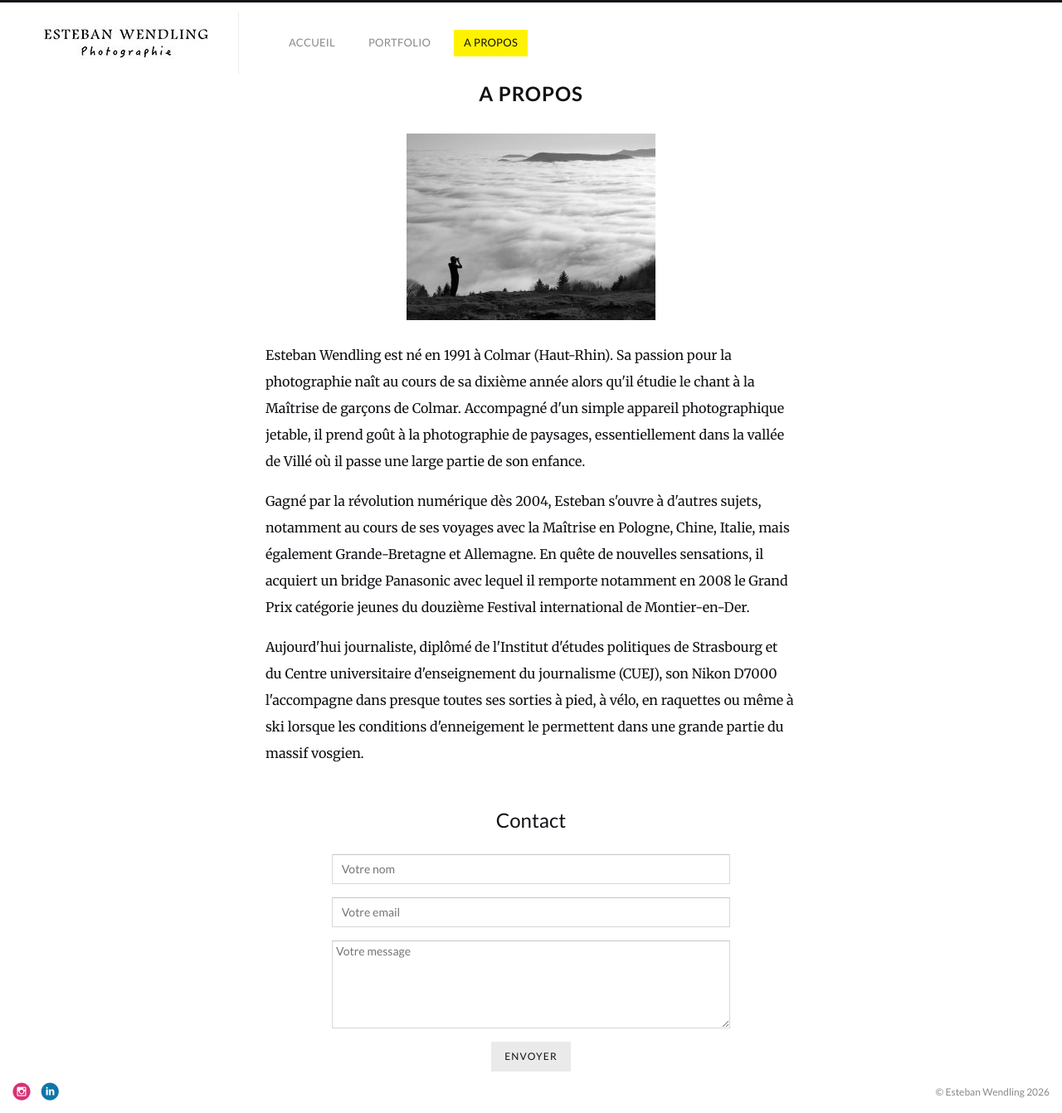
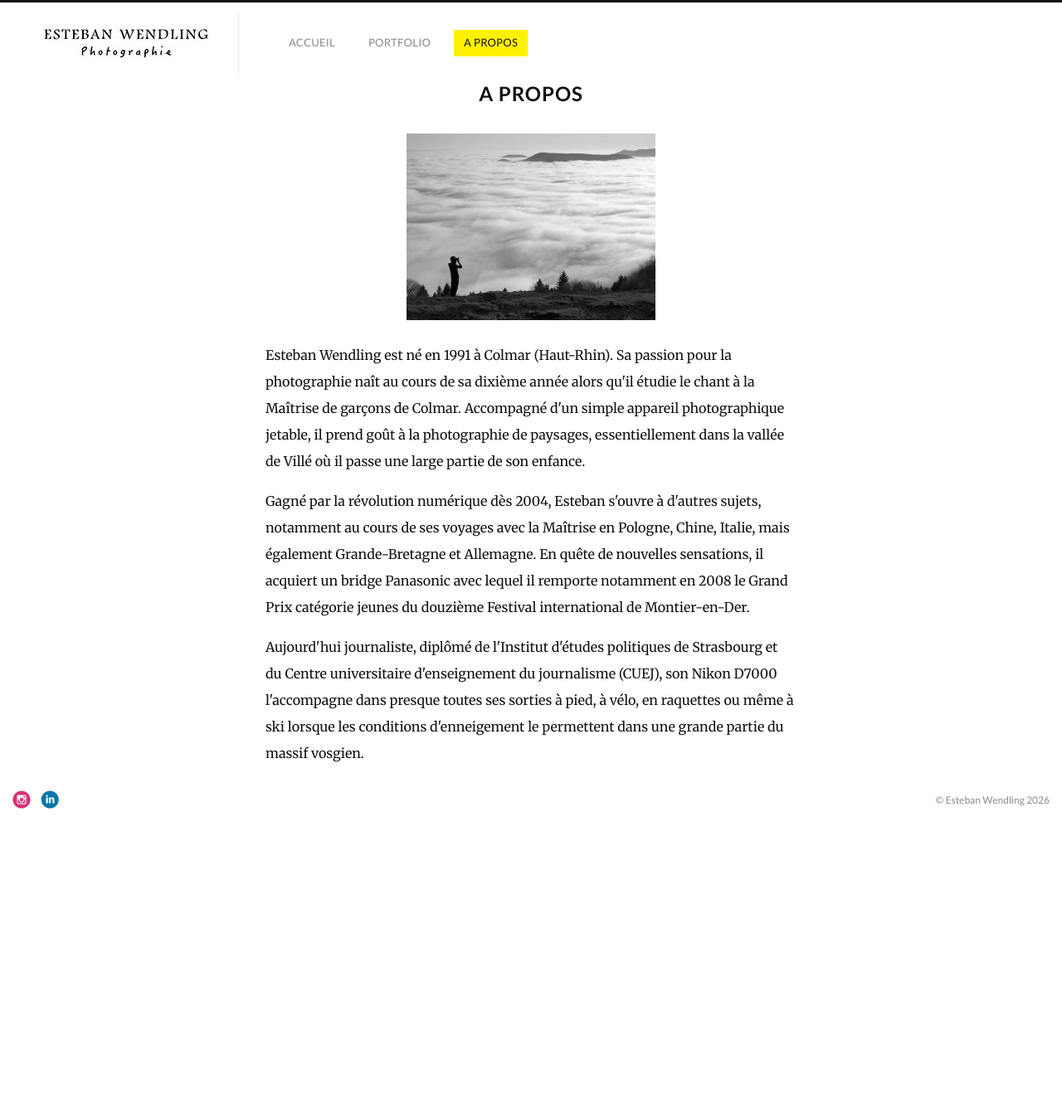
Before and after one commit to marionLa/estebanwendling-photo, a Jekyll site: the page built from a-propos/index.html, in a window 1280 px wide. Shown: the whole page at 83% size. Built offline with Jekyll 4.4.1, drawn with Linux system fonts in a browser that asks for light colours; nearby versions of some CDN libraries; some web fonts are replaced; library files that are not in the unit come from our copies; after the commit the page ends 990 px from its top, so only the background shows below that.

Commit message:
Désactive temporairement le formulaire de contact sur la page À propos
Co-Authored-By: Claude Sonnet 5 <noreply@anthropic.com>

```diff
--- a/a-propos/index.html
+++ b/a-propos/index.html
@@ -17,8 +17,5 @@ permalink: /a-propos/
     <p style="margin-top: 1em;">Gagné par la révolution numérique dès 2004, Esteban s'ouvre à d'autres sujets, notamment au cours de ses voyages avec la Maîtrise en Pologne, Chine, Italie, mais également Grande-Bretagne et Allemagne. En quête de nouvelles sensations, il acquiert un bridge Panasonic avec lequel il remporte notamment en 2008 le Grand Prix catégorie jeunes du douzième Festival international de Montier-en-Der.</p>
 
     <p style="margin-top: 1em;">Aujourd'hui journaliste, diplômé de l'Institut d'études politiques de Strasbourg et du Centre universitaire d'enseignement du journalisme (CUEJ), son Nikon D7000 l'accompagne dans presque toutes ses sorties à pied, à vélo, en raquettes ou même à ski lorsque les conditions d'enneigement le permettent dans une grande partie du massif vosgien.</p>
-
-    <h2 style="font-weight: normal; margin-top: 2em; margin-bottom: 1em; text-align: center;">Contact</h2>
-    {% include contact-form.html %}
   </div>
 </article>
```
